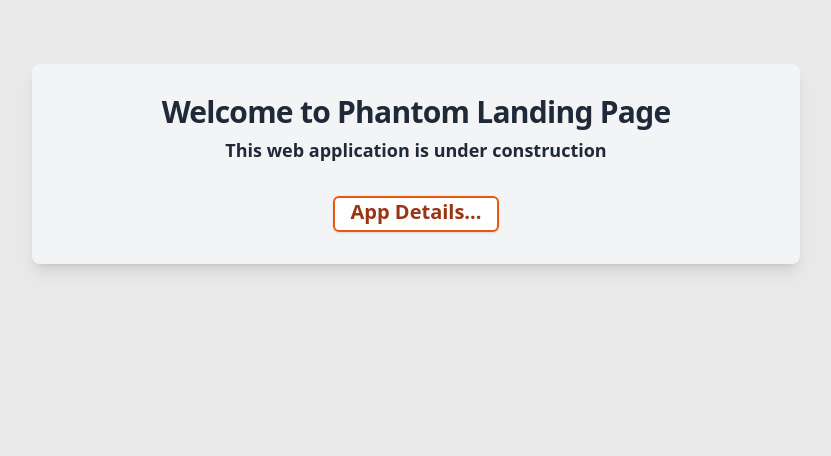
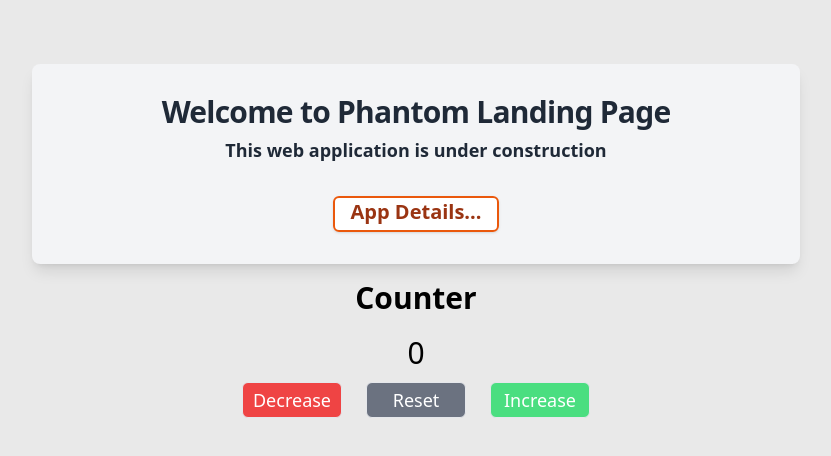
Before and after one commit to atlp-rwanda/Phantom-Frontend-Elites, a React app: page / in a window 1280 px wide. Shown: the top 456 px of the page, without its empty margins (224-1055 px from the left). Built offline with nearby package versions, Linux system fonts and the light colour scheme.

Commit message:
Set up Redux as the state management container and the following were added and modified: - Added redux and react-redux modules - modified the App component to be able to interact with redux store - Added a counter component - Structured redux folder structure

```diff
--- a/package.json
+++ b/package.json
@@ -52,7 +52,10 @@
     "dotenv": "^16.0.0",
     "react": "^18.0.0",
     "react-dom": "^18.0.0",
-    "react-router-dom": "^6.3.0"
+    "react-redux": "^7.2.8",
+    "react-router-dom": "^6.3.0",
+    "redux": "^4.1.2",
+    "redux-thunk": "^2.4.1"
   },
   "lint-staged": {
     "*.{js, jsx}": "eslint --cache --fix",
--- a/src/App.js
+++ b/src/App.js
@@ -1,5 +1,7 @@
+// imported modules
 import React from "react";
 import { BrowserRouter as Router, Routes, Route } from "react-router-dom";
+// imported components
 import Home from "./components/Home";
 
 /* =============================================
--- /dev/null
+++ b/src/components/Counter.jsx
@@ -0,0 +1,58 @@
+import React from "react";
+import { useSelector, useDispatch } from "react-redux";
+import {
+  incrementActionCreator as increment,
+  decrementActionCreator as decrement,
+  resetActionCreator as reset,
+} from "../redux/actionCreators/counterActionCreator";
+
+/* ==========================
+Counter Function Component
+========================== */
+
+const Counter = () => {
+  const counter = useSelector((state) => state.counterReducer);
+  const dispatch = useDispatch();
+
+  // Handle click event functions
+
+  const incrementHandleClick = () => {
+    dispatch(increment());
+  };
+  const decrementHandleClick = () => {
+    dispatch(decrement());
+  };
+  const resetHandleClick = () => {
+    dispatch(reset());
+  };
+
+  return (
+    <div>
+      <div>
+        <h1 className="text-3xl text-center font-bold py-4">Counter</h1>
+      </div>
+      <div className="flex justify-center pb-2">
+        <h1 className="py-[3px] text-3xl">{counter}</h1>
+      </div>
+      <div className="flex justify-center pb-4">
+        <div className="px-3">
+          <button className="decBtn" onClick={decrementHandleClick}>
+            Decrease
+          </button>
+        </div>
+        <div className="px-3">
+          <button className="resetBtn" onClick={resetHandleClick}>
+            Reset
+          </button>
+        </div>
+        <div className="px-3">
+          <button className="incBtn" onClick={incrementHandleClick}>
+            Increase
+          </button>
+        </div>
+      </div>
+    </div>
+  );
+};
+
+export default Counter;
--- a/src/components/Home.jsx
+++ b/src/components/Home.jsx
@@ -1,4 +1,5 @@
 import React from "react";
+import Counter from "./Counter";
 
 /* =============================================
 Landing Page Function Component
@@ -29,6 +30,7 @@ const Home = () => {
           </div>
         </div>
       </div>
+      <Counter />
     </div>
   );
 };
--- a/src/index.js
+++ b/src/index.js
@@ -1,7 +1,9 @@
 import React from "react";
 import * as ReactDOMClient from "react-dom/client";
+import { Provider } from "react-redux";
 import App from "./App";
 import "./main.css";
+import store from "./store";
 
 // creation of container
 const container = document.getElementById("root");
@@ -10,4 +12,8 @@ const container = document.getElementById("root");
 const root = ReactDOMClient.createRoot(container);
 
 // App render
-root.render(<App />);
+root.render(
+  <Provider store={store}>
+    <App />
+  </Provider>
+);
--- a/src/main.css
+++ b/src/main.css
@@ -8,3 +8,12 @@
 .jumbotron {
   @apply px-4 pb-1 rounded-md font-semibold text-orange-800 text-xl border-2 border-orange-600 bg-transparent hover:bg-orange-600 hover:text-white;
 }
+.decBtn {
+  @apply text-lg text-white border bg-red-500 rounded-md w-[100px] py-[3px] hover:text-white hover:bg-red-600;
+}
+.resetBtn {
+  @apply text-lg text-white border bg-gray-500 rounded-md w-[100px] py-[3px] hover:text-white hover:bg-gray-600;
+}
+.incBtn {
+  @apply text-lg text-white border bg-green-400 rounded-md w-[100px] py-[3px] hover:text-white hover:bg-green-500;
+}
--- /dev/null
+++ b/src/redux/actionCreators/counterActionCreator.js
@@ -0,0 +1,22 @@
+import {
+  incrementAction,
+  decrementAction,
+  resetAction,
+} from "../actions/counterAction";
+
+/* ===========================================
+Counter action creator that returns the action
+object
+============================================== */
+
+export const incrementActionCreator = () => {
+  return incrementAction;
+};
+
+export const decrementActionCreator = () => {
+  return decrementAction;
+};
+
+export const resetActionCreator = () => {
+  return resetAction;
+};
--- /dev/null
+++ b/src/redux/actions/actionTypes.js
@@ -0,0 +1,8 @@
+/* =============================================
+This is where all our action types constants
+are defined
+============================================== */
+
+export const INCREMENT = "INCREMENT";
+export const DECREMENT = "DECREMENT";
+export const RESET = "RESET";
--- /dev/null
+++ b/src/redux/actions/counterAction.js
@@ -0,0 +1,17 @@
+import { INCREMENT, DECREMENT, RESET } from "./actionTypes";
+
+/* =============================================
+Action and exported for use in other files
+============================================== */
+
+export const incrementAction = {
+  type: INCREMENT,
+};
+
+export const decrementAction = {
+  type: DECREMENT,
+};
+
+export const resetAction = {
+  type: RESET,
+};
--- /dev/null
+++ b/src/redux/reducers/counterReducer.js
@@ -0,0 +1,23 @@
+import { INCREMENT, DECREMENT, RESET } from "../actions/actionTypes";
+
+// initial state
+const initialState = 0;
+/* =============================================
+Counter Reducer that takes the previous state and
+action and return a new state as we increment or
+decrement and resets to the initial state
+============================================== */
+
+const counterReducer = (state = initialState, action) => {
+  switch (action.type) {
+    case INCREMENT:
+      return state + 1;
+    case DECREMENT:
+      return state - 1;
+    case RESET:
+      return (state = 0);
+    default:
+      return state;
+  }
+};
+export default counterReducer;
--- /dev/null
+++ b/src/redux/reducers/index.js
@@ -0,0 +1,13 @@
+import { combineReducers } from "redux";
+import counterReducer from "./counterReducer";
+
+/* ==================================================
+allReducers which combines all slice reducer functions
+ into a single reducer function to pass to the store
+===================================================== */
+
+const allReducers = combineReducers({
+  counterReducer,
+});
+
+export default allReducers;
--- /dev/null
+++ b/src/store.js
@@ -0,0 +1,15 @@
+import { createStore } from "redux";
+import allReducers from "./redux/reducers/index";
+
+/* =============================================
+Created store for all app states and takes an
+overall reducer functions and a second argument
+to help in  Redux DevTools extension
+============================================== */
+
+const store = createStore(
+  allReducers,
+  window.__REDUX_DEVTOOLS_EXTENSION__ && window.__REDUX_DEVTOOLS_EXTENSION__()
+);
+
+export default store;
```
Also changed, not shown: 2 other files (tests, documents, lock files or other folders).
